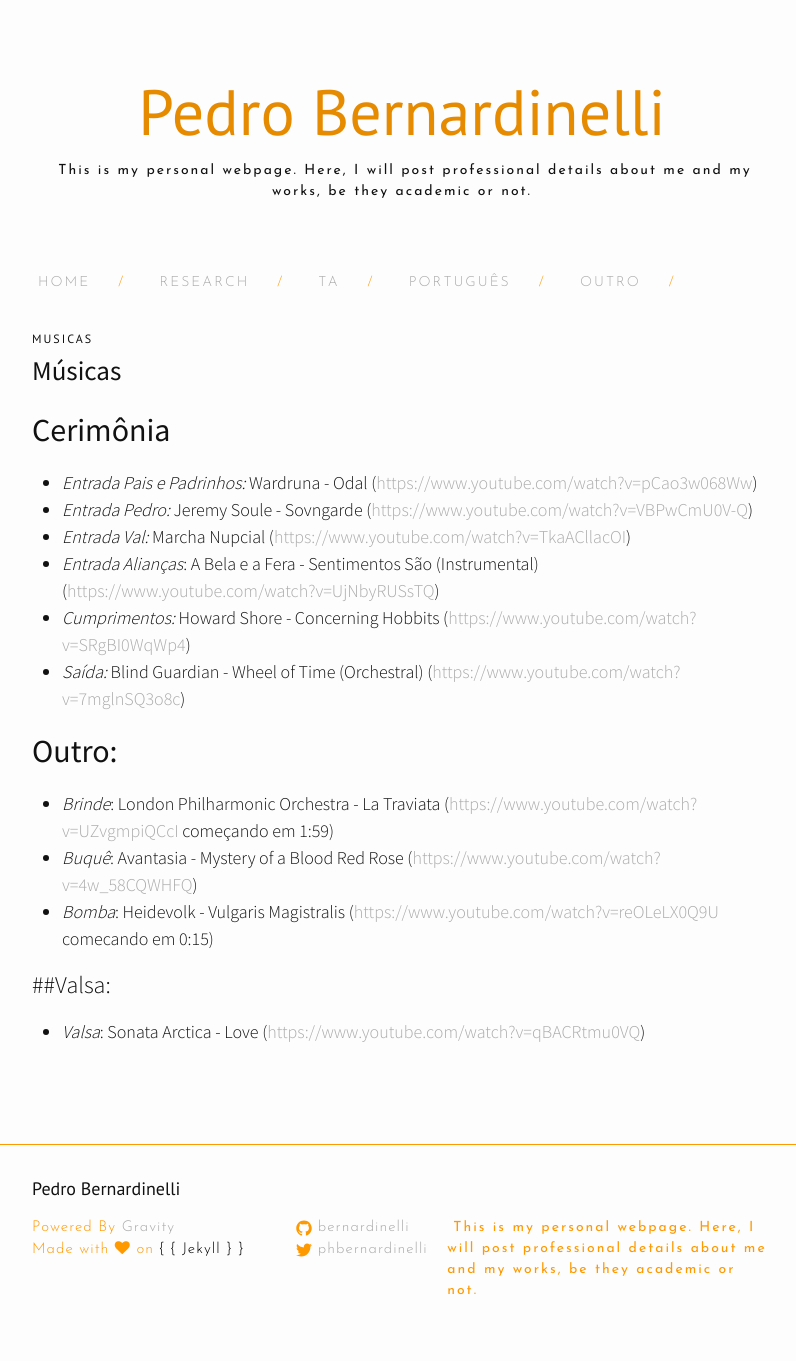
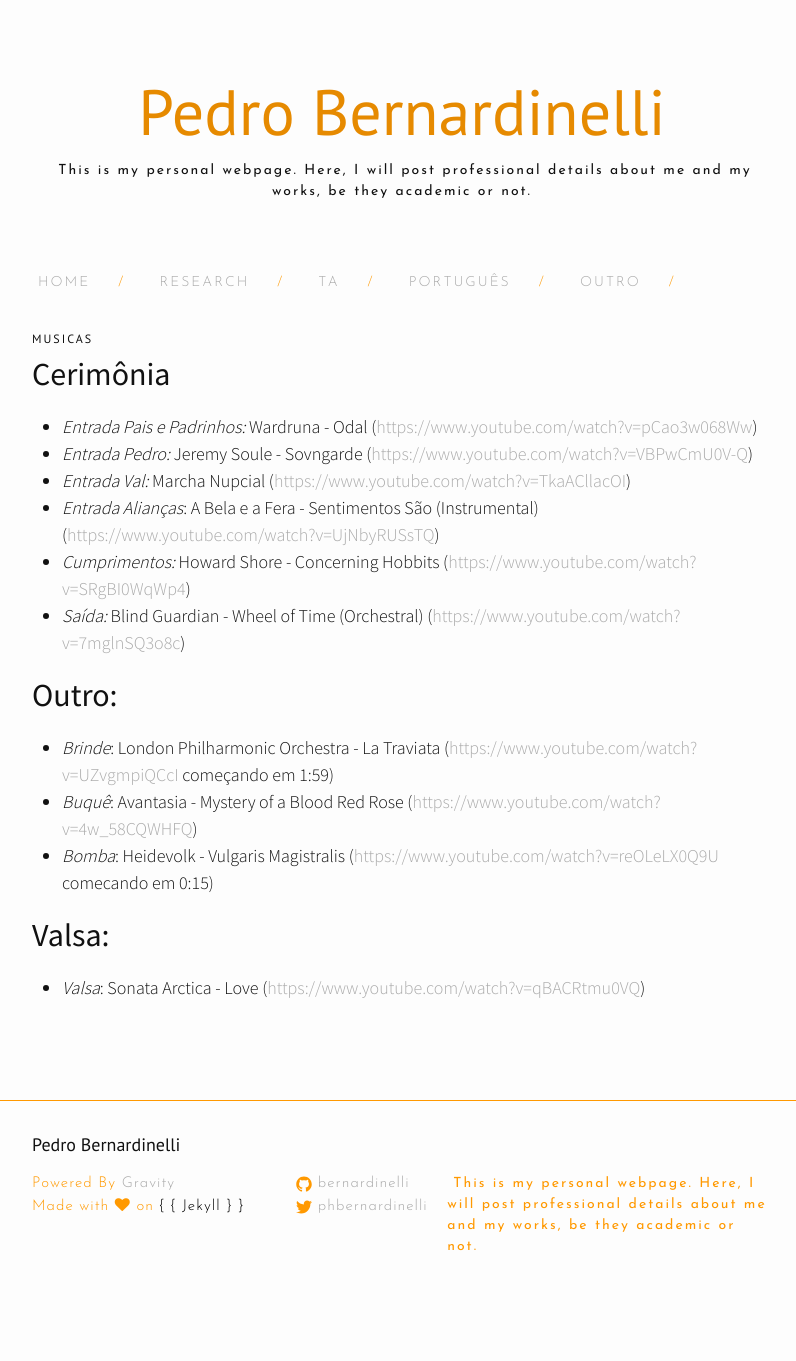
Before and after one commit to bernardinelli/bernardinelli.github.io, a Jekyll site: the page built from outro/music.md, in a window 1280 px wide. Shown: the whole page, without its empty margins (238-1034 px from the left). Built offline with Jekyll 4.4.1, drawn with Linux system fonts in a browser that asks for light colours; nearby versions of some CDN libraries; after the commit the page ends 1317 px from its top, so only the background shows below that.

Commit message:
Update music.md

```diff
--- a/outro/music.md
+++ b/outro/music.md
@@ -5,7 +5,6 @@
 exclude: true
 ---
 
-# Músicas
 ## Cerimônia
 - _Entrada Pais e Padrinhos:_ Wardruna - Odal (<https://www.youtube.com/watch?v=pCao3w068Ww>)
 - _Entrada Pedro:_ Jeremy Soule - Sovngarde (<https://www.youtube.com/watch?v=VBPwCmU0V-Q>)
@@ -20,5 +19,5 @@
 - _Bomba_: Heidevolk - Vulgaris Magistralis (<https://www.youtube.com/watch?v=reOLeLX0Q9U> comecando em 0:15)
 
 
-##Valsa:
+## Valsa:
  - _Valsa_: Sonata Arctica - Love (<https://www.youtube.com/watch?v=qBACRtmu0VQ>)
```
